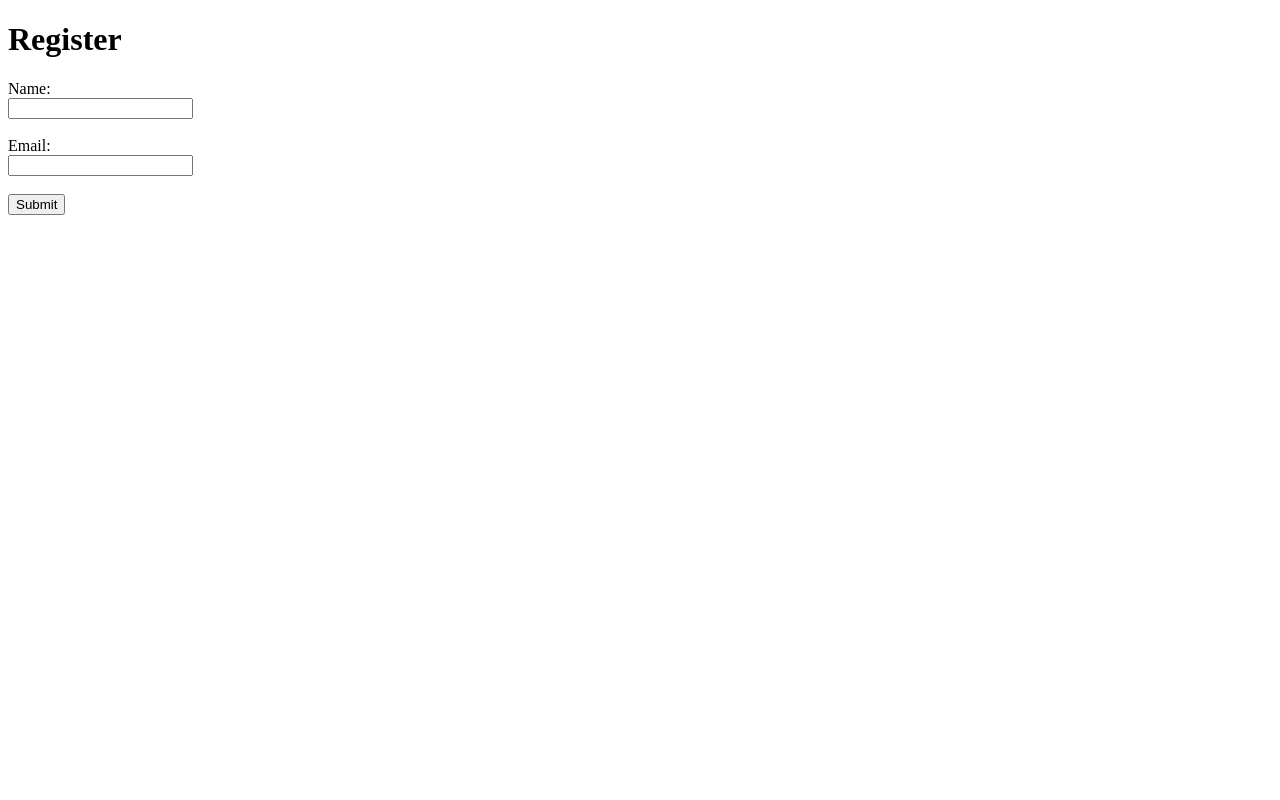
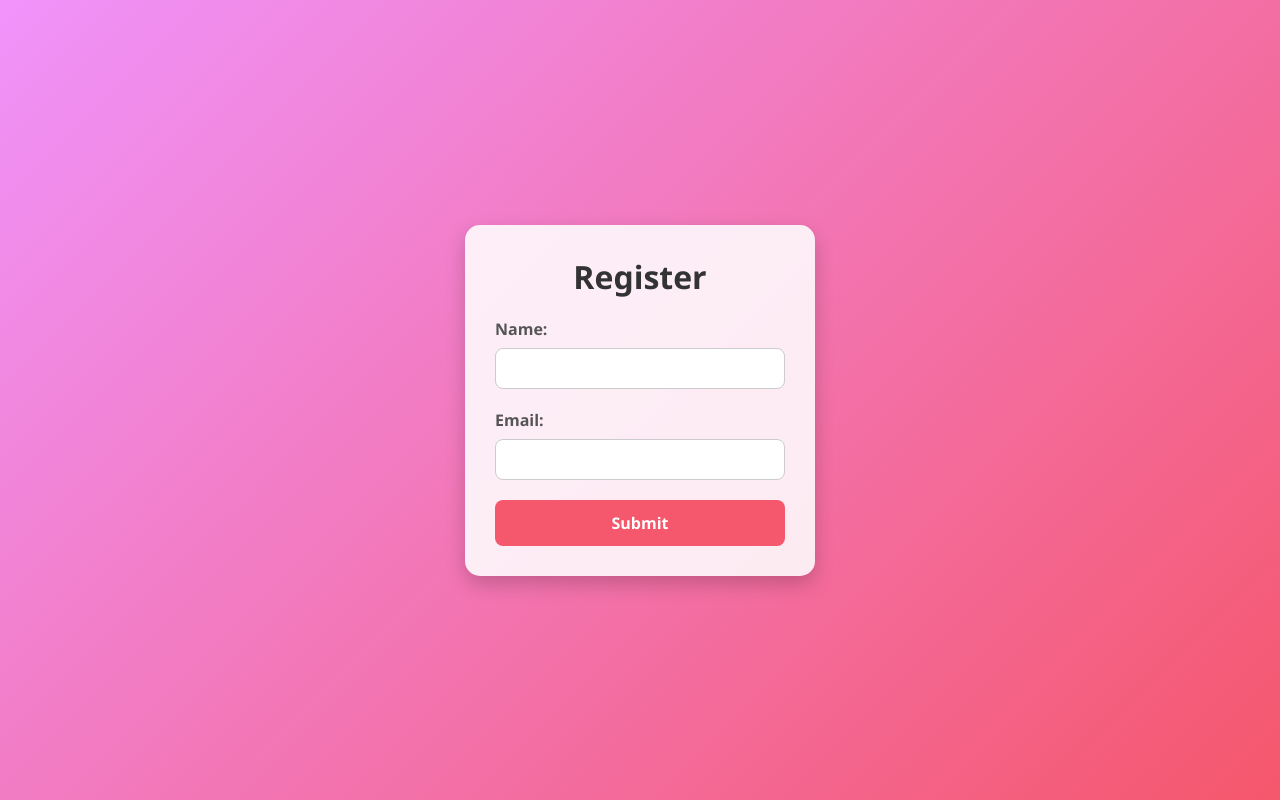
Before and after one commit to Amos2021-moi/registration-form-app, a website: page public/index.html in a window 1280 px wide. Drawn offline with Linux system fonts and the light colour scheme.

Commit message:
Move HTML and CSS to public folder and add styling

```diff
--- a/public/index.html
+++ b/public/index.html
@@ -4,14 +4,19 @@
   <meta charset="UTF-8" />
   <meta name="viewport" content="width=device-width, initial-scale=1.0"/>
   <title>Registration Form</title>
+  <!-- Link to the CSS file in the public folder -->
+  <link rel="stylesheet" href="style.css">
 </head>
 <body>
-  <h1>Register</h1>
   <form action="/register" method="POST">
-    <label for="name">Name:</label><br/>
-    <input type="text" id="name" name="name" required/><br/><br/>
-    <label for="email">Email:</label><br/>
-    <input type="email" id="email" name="email" required/><br/><br/>
+    <h1>Register</h1>
+
+    <label for="name">Name:</label>
+    <input type="text" id="name" name="name" required/>
+
+    <label for="email">Email:</label>
+    <input type="email" id="email" name="email" required/>
+
     <button type="submit">Submit</button>
   </form>
 </body>
--- /dev/null
+++ b/public/style.css
@@ -0,0 +1,66 @@
+/* Reset some default styles */
+* {
+  box-sizing: border-box;
+  margin: 0;
+  padding: 0;
+  font-family: 'Segoe UI', Tahoma, Geneva, Verdana, sans-serif;
+}
+
+body {
+  display: flex;
+  justify-content: center;
+  align-items: center;
+  min-height: 100vh;
+  background: linear-gradient(135deg, #f093fb, #f5576c);
+}
+
+form {
+  background-color: #ffffffdd; /* semi-transparent white */
+  padding: 30px;
+  border-radius: 15px;
+  box-shadow: 0 8px 20px rgba(0,0,0,0.2);
+  width: 350px;
+}
+
+h1 {
+  text-align: center;
+  margin-bottom: 20px;
+  color: #333;
+}
+
+label {
+  font-weight: bold;
+  color: #555;
+}
+
+input {
+  width: 100%;
+  padding: 10px 12px;
+  margin: 8px 0 20px 0;
+  border: 1px solid #ccc;
+  border-radius: 8px;
+  font-size: 14px;
+  transition: border-color 0.3s;
+}
+
+input:focus {
+  border-color: #f5576c;
+  outline: none;
+}
+
+button {
+  width: 100%;
+  padding: 12px;
+  background: #f5576c;
+  color: white;
+  font-weight: bold;
+  border: none;
+  border-radius: 8px;
+  cursor: pointer;
+  font-size: 16px;
+  transition: background 0.3s;
+}
+
+button:hover {
+  background: #f093fb;
+}
```
